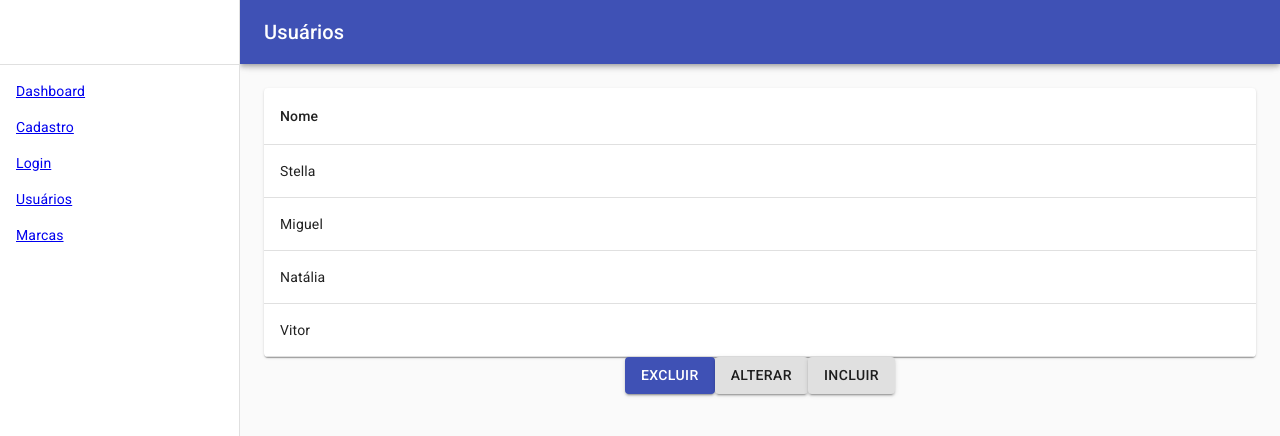
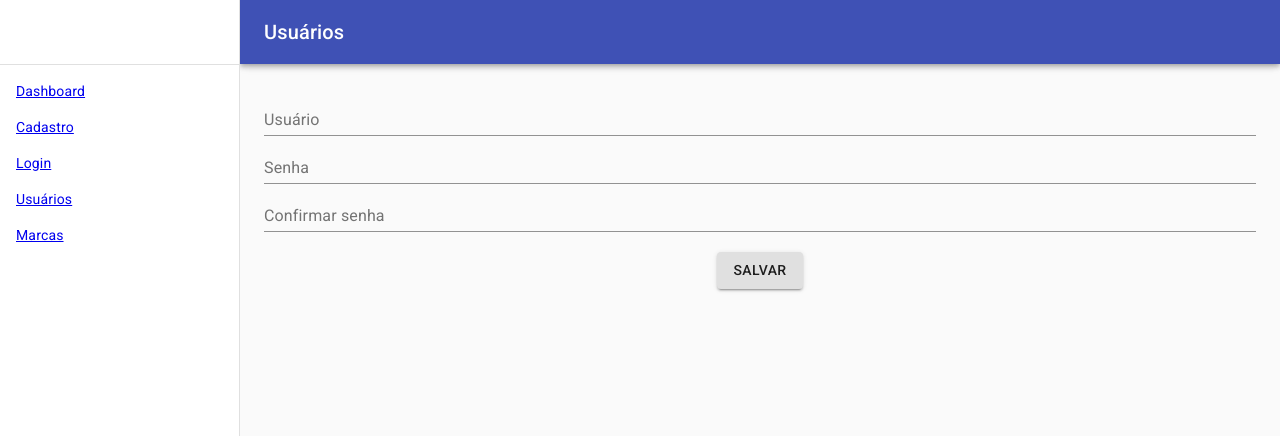
Before and after one commit to CaelumAulas/aceleratw-turma1-grupo1, a React app: page /usuarios/cadastrar-usuarios in a window 1280 px wide. Shown: the top 436 px of the page. Built offline with nearby package versions, Linux system fonts and the light colour scheme.

Commit message:
feat(users-form): changes UserForm name to AddUserForm.js

```diff
--- a/src/containers/UsersForm/AddUserForm.js
+++ b/src/containers/AddUserForm/AddUserForm.js
@@ -1,4 +1,5 @@
 import React from 'react'
+import BaseLayout from '../../containers/BaseLayout/BaseLayout'
 
 import {
     Button,
--- a/src/containers/UsersForm/style.css
+++ b/src/containers/AddUserForm/style.css
@@ -1,5 +1,5 @@
 .usersForm--inputs{
-    display: flex;
+    display: flex !important;
     flex-direction: column;
     margin-bottom: 20px;
 }
--- a/src/containers/UsersTable/UsersTable.js
+++ b/src/containers/UsersTable/UsersTable.js
@@ -7,9 +7,15 @@ import TableHead from "@material-ui/core/TableHead";
 import TableRow from "@material-ui/core/TableRow";
 import Paper from "@material-ui/core/Paper";
 import Button from "@material-ui/core/Button";
+import {
+    Link,
+    useRouteMatch
+} from "react-router-dom"
+
+import "./style.css"
 
 function createData(name) {
-  return { name };
+    return {name};
 }
 
 const rows = [
@@ -19,7 +25,11 @@ const rows = [
     createData("Vitor"),
 ];
 
-const UsersTable = () => (
+
+const UsersTable = () => {
+    let {path, url} = useRouteMatch();
+
+    return (
         <section>
             <TableContainer component={Paper}>
                 <Table aria-label="simple table">
@@ -43,8 +53,13 @@ const UsersTable = () => (
                 excluir
             </Button>
             <Button variant="contained">alterar</Button>
+            <Link to={`${url}/cadastrar-usuarios`}>
                 <Button variant="contained">incluir</Button>
+            </Link>
+
+
         </section>
     );
+}
 
 export default UsersTable;
--- /dev/null
+++ b/src/pages/AddUser/AddUser.js
@@ -0,0 +1,12 @@
+import React from 'react'
+
+import BaseLayout from '../../containers/BaseLayout/BaseLayout'
+import AddUsersForm from '../../containers/AddUserForm/AddUserForm'
+
+const AddUser = () => (
+    <BaseLayout pageName="Usuários">
+        <AddUsersForm/>
+    </BaseLayout>
+)
+
+export default AddUser
--- a/src/pages/App.js
+++ b/src/pages/App.js
@@ -8,12 +8,16 @@ import SignUp from "../pages/SignUp/SignUp";
 import Dashboard from "../pages/Dashboard/Dashboard";
 import Users from "../pages/Users/Users";
 import Brands from "../pages/Brands/Brands";
+import AddUser from "../pages/AddUser/AddUser";
 
 const App = () => {
   return (
     <div className="App">
       <Router>
         <Switch>
+          <Route path="/usuarios/cadastrar-usuarios">
+            <AddUser />
+          </Route>
           <Route path="/usuarios">
             <Users />
           </Route>
```
Also changed, not shown: src/pages/Users/AddUserForm.js (deleted, +0 -21 lines). Lines whose indentation alone changed are shown as unchanged.
